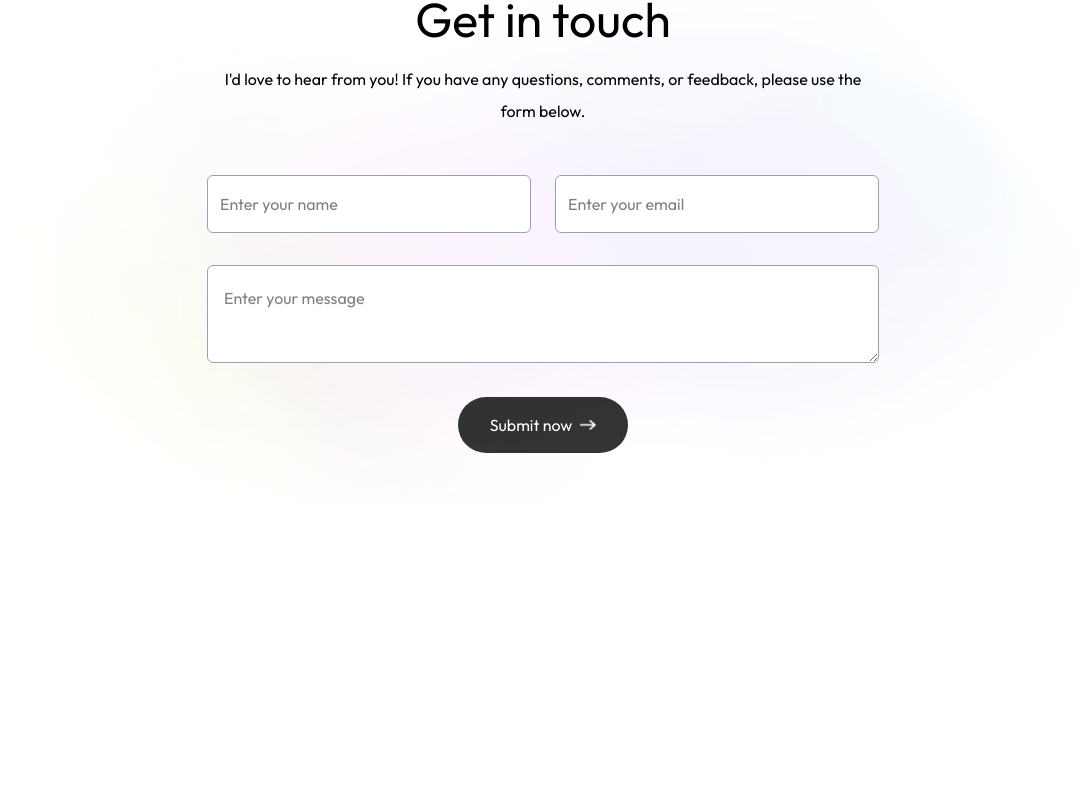
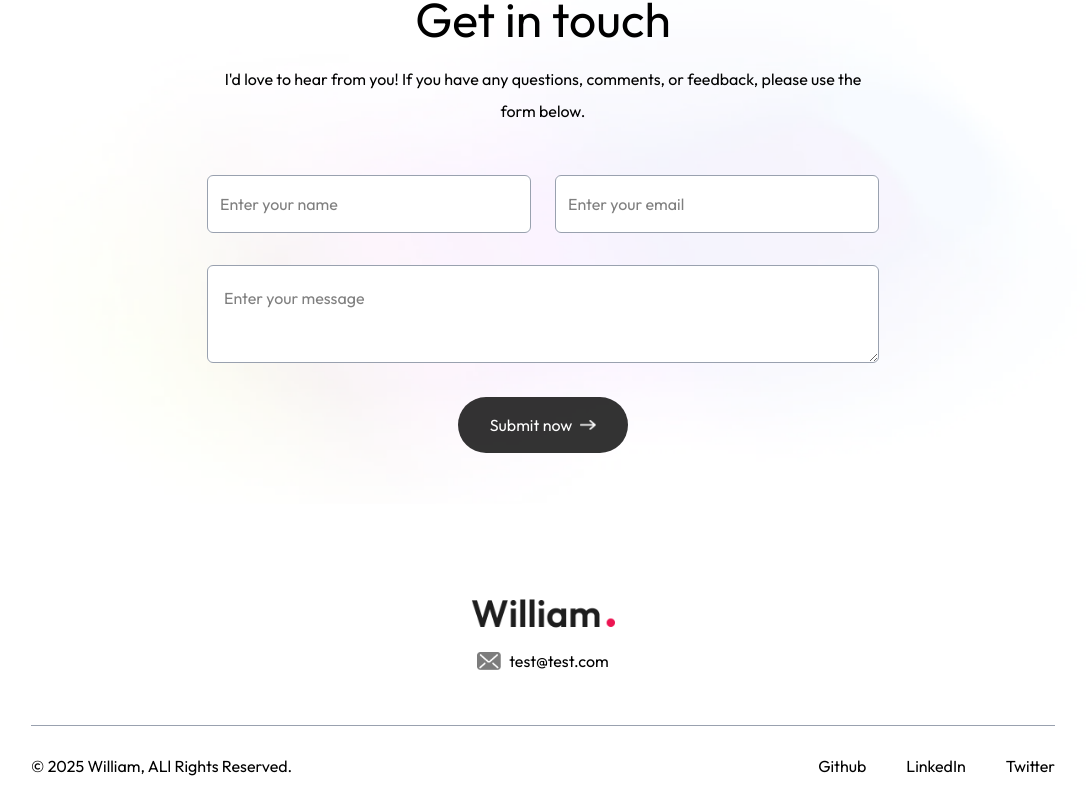
Before and after one commit to adg006/portfolio, a Next.js app: page / in a window 1280 px wide. Shown: the part 3150-3956 px from the top of the page, without its empty margins (97-1183 px from the left). Before the commit the page ends 3659 px from the top, so only its background shows below. Built offline with nearby package versions, Linux system fonts and the light colour scheme.

Commit message:
added footer component

```diff
--- a/app/components/Contact.jsx
+++ b/app/components/Contact.jsx
@@ -72,7 +72,7 @@ export default function Contact() {
           type="submit"
           className="py-3 px-8 w-max flex items-center justify-between gap-2 bg-black/80 text-white rounded-full mx-auto hover:bg-black duration-500"
         >
-          Submit now{" "}
+          Submit now
           <Image src={assets.right_arrow_white} alt="" className="w-4" />
         </button>
 
--- /dev/null
+++ b/app/components/Footer.jsx
@@ -0,0 +1,37 @@
+import { assets } from "@/assets/assets";
+import Image from "next/image";
+
+export default function Footer() {
+  return (
+    <div className="mt-20">
+      <div className="text-center">
+        <Image src={assets.logo} alt="" className="w-36 mx-auto mb-2" />
+
+        <div className="w-max flex items-center gap-2 mx-auto">
+          <Image src={assets.mail_icon} alt="" className="w-6" />
+          test@test.com
+        </div>
+      </div>
+      <div className="text-center sm:flex items-center justify-between border-t border-gray-400 mx-[10%] mt-12 py-6">
+        <p>&copy; 2025 William, ALl Rights Reserved.</p>
+        <ul className="flex items-center justify-center gap-10 mt-4 sm:mt-0 ">
+          <li>
+            <a href="#" taget="_blank">
+              Github
+            </a>
+          </li>
+          <li>
+            <a href="#" taget="_blank">
+              LinkedIn
+            </a>
+          </li>
+          <li>
+            <a href="#" taget="_blank">
+              Twitter
+            </a>
+          </li>
+        </ul>
+      </div>
+    </div>
+  );
+}
--- a/app/page.js
+++ b/app/page.js
@@ -6,6 +6,7 @@ import Header from "./components/Header";
 import Navbar from "./components/Navbar";
 import Services from "./components/Services";
 import Work from "./components/Work";
+import Footer from "./components/Footer";
 
 export default function Home() {
   return (
@@ -16,6 +17,7 @@ export default function Home() {
       <Services />
       <Work />
       <Contact />
+      <Footer />
     </>
   );
 }
```
